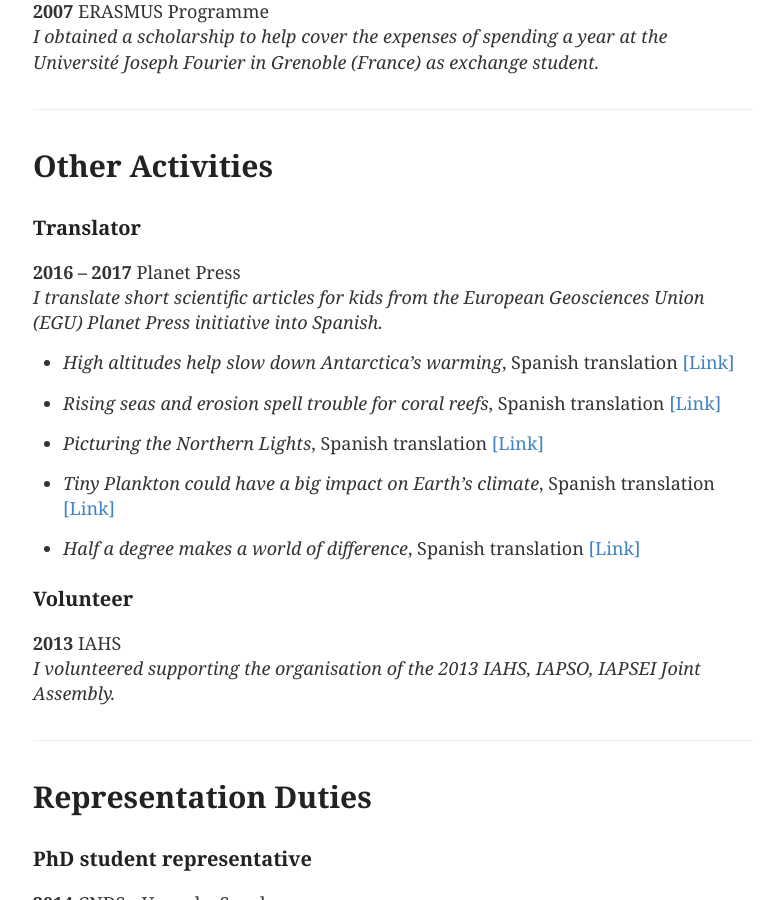
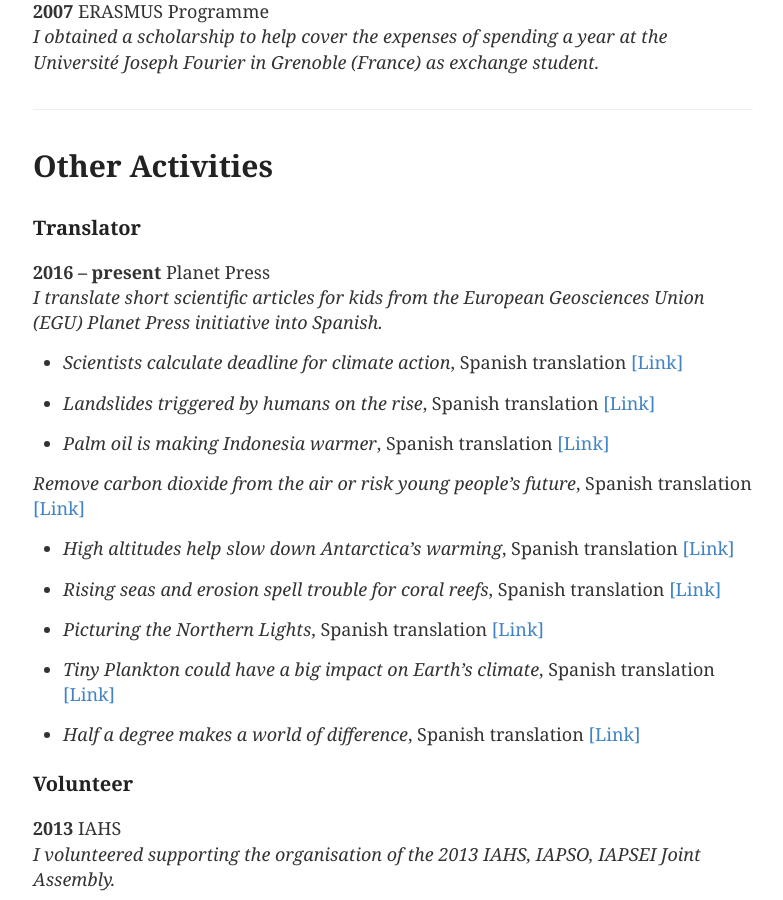
Before and after one commit to GironsLopez/GironsLopez.github.io, a Jekyll site: the page built from cv/index.md, in a window 1280 px wide and 900 px high, scrolled down 3194 px. Shown: the whole window, without its empty margins (247-1030 px from the left). Built offline with Jekyll 4.4.1, drawn with Linux system fonts in a browser that asks for light colours.

Commit message:
Update index.md

```diff
--- a/cv/index.md
+++ b/cv/index.md
@@ -91,18 +91,26 @@ photography ”[Living Flows](http://blogs.egu.eu/geolog/2016/04/22/announcing-t
 # Other Activities
 
 ### Translator
-**2016 -- 2017** Planet Press
+**2016 -- present** Planet Press
 *I translate short scientific articles for kids from the European Geosciences Union (EGU) Planet Press initiative into Spanish.*
 
-* *High altitudes help slow down Antarctica’s warming*, Spanish translation [[Link]](http://www.egu.eu/education/planet-press/80/high-altitudes-help-slow-down-antarcticas-warming/){:target="_blank"}
+* *Scientists calculate deadline for climate action*, Spanish translation [[Link]](https://www.egu.eu/education/planet-press/90/scientists-calculate-deadline-for-climate-action/){:target="_blank"}
 
-* *Rising seas and erosion spell trouble for coral reefs*, Spanish translation [[Link]](http://www.egu.eu/education/planet-press/79/rising-seas-and-erosion-spell-trouble-for-coral-reefs/){:target="_blank"}
+* *Landslides triggered by humans on the rise*, Spanish translation [[Link]](https://www.egu.eu/education/planet-press/89/landslides-triggered-by-humans-on-the-rise/){:target="_blank"}
 
-* *Picturing the Northern Lights*, Spanish translation [[Link]](http://www.egu.eu/education/planet-press/11/picturing-the-northern-lights/){:target="_blank"}
+* *Palm oil is making Indonesia warmer*, Spanish translation [[Link]](https://www.egu.eu/education/planet-press/83/palm-oil-is-making-indonesia-warmer/){:target="_blank"}
 
-* *Tiny Plankton could have a big impact on Earth's climate*, Spanish translation [[Link]](http://www.egu.eu/education/planet-press/13/tiny-plankton-could-have-a-big-impact-on-earths-climate/){:target="_blank"}
+*Remove carbon dioxide from the air or risk young people's future*, Spanish translation [[Link]](https://www.egu.eu/education/planet-press/81/remove-carbon-dioxide-from-the-air-or-risk-young-peoples-future/){:target="_blank"}
 
-* *Half a degree makes a world of difference*, Spanish translation [[Link]](http://www.egu.eu/education/planet-press/38/half-a-degree-makes-a-world-of-difference/){:target="_blank"}
+* *High altitudes help slow down Antarctica’s warming*, Spanish translation [[Link]](https://www.egu.eu/education/planet-press/80/high-altitudes-help-slow-down-antarcticas-warming/){:target="_blank"}
+
+* *Rising seas and erosion spell trouble for coral reefs*, Spanish translation [[Link]](https://www.egu.eu/education/planet-press/79/rising-seas-and-erosion-spell-trouble-for-coral-reefs/){:target="_blank"}
+
+* *Picturing the Northern Lights*, Spanish translation [[Link]](https://www.egu.eu/education/planet-press/11/picturing-the-northern-lights/){:target="_blank"}
+
+* *Tiny Plankton could have a big impact on Earth's climate*, Spanish translation [[Link]](https://www.egu.eu/education/planet-press/13/tiny-plankton-could-have-a-big-impact-on-earths-climate/){:target="_blank"}
+
+* *Half a degree makes a world of difference*, Spanish translation [[Link]](https://www.egu.eu/education/planet-press/38/half-a-degree-makes-a-world-of-difference/){:target="_blank"}
 
 ### Volunteer
 **2013** IAHS
```
